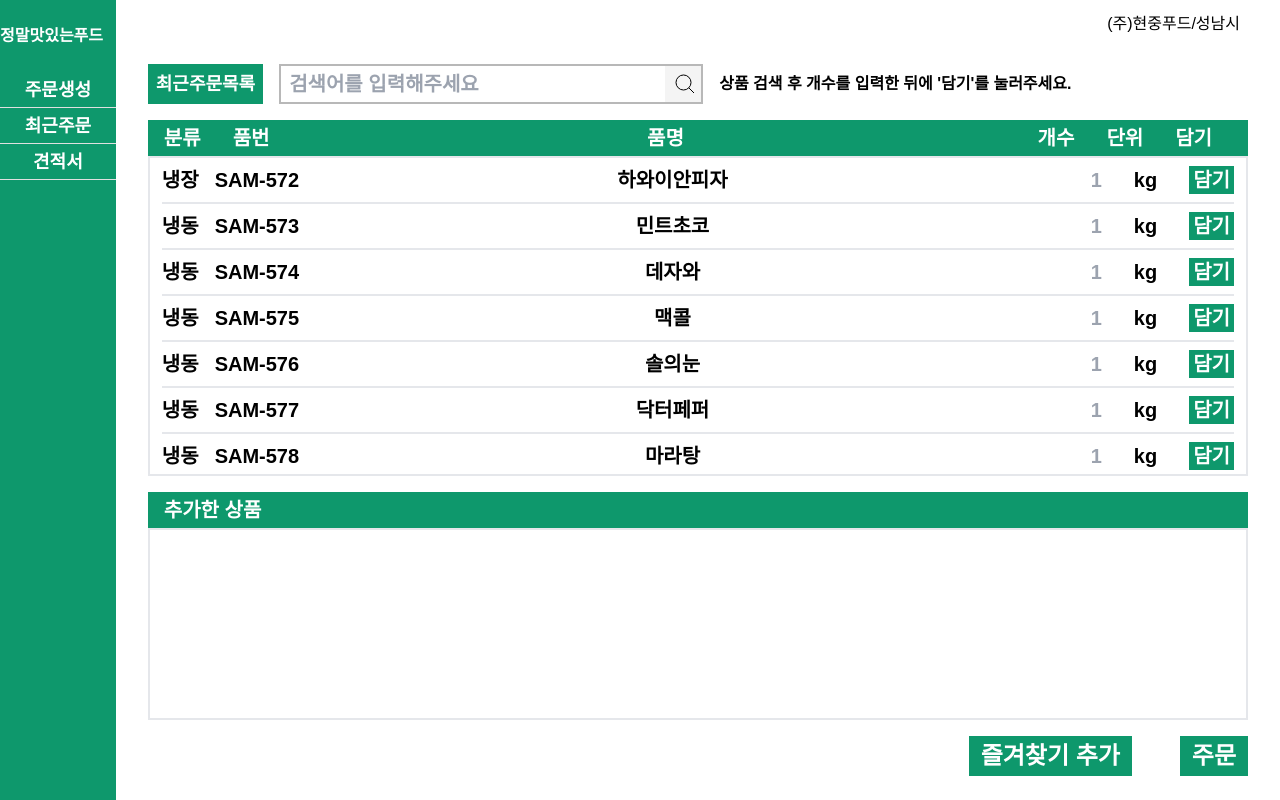
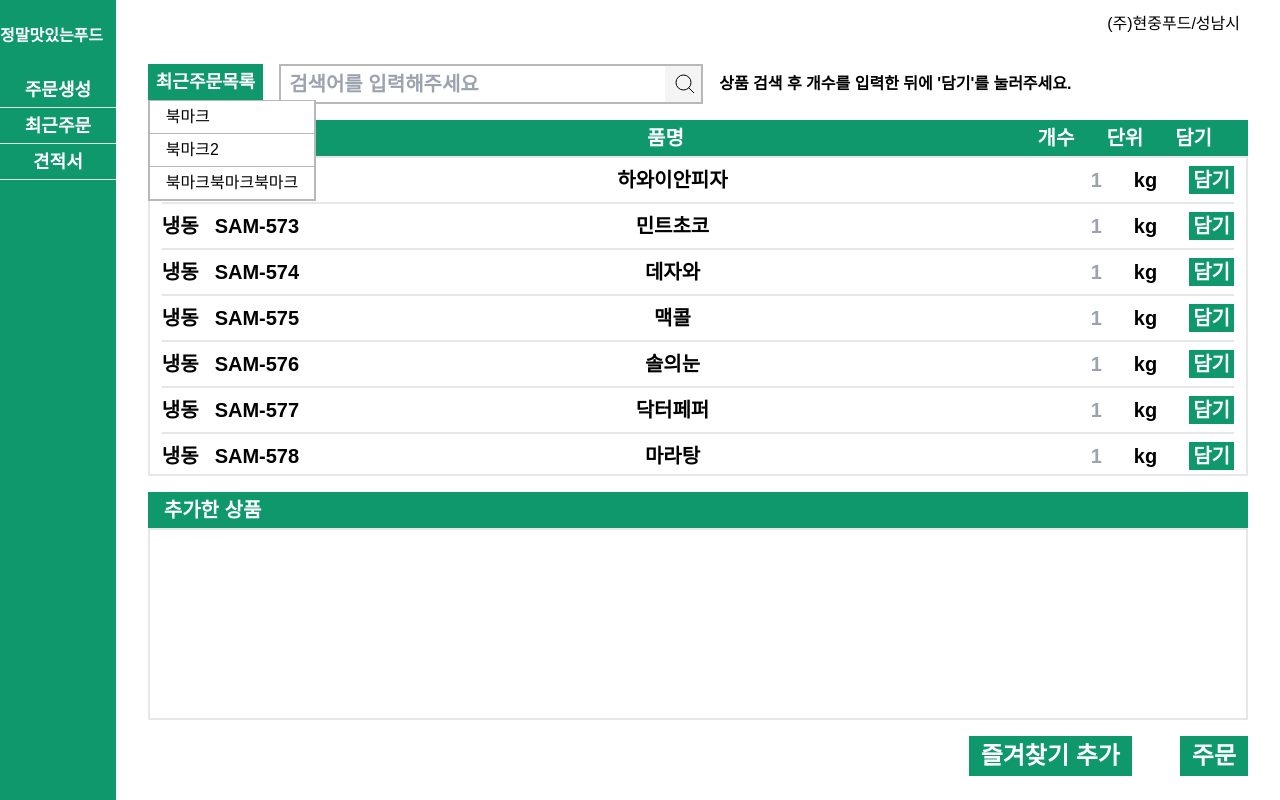
Before and after one commit to Web5rder/Web5rder-FE, a Next.js app: page /quotation in a window 1280 px wide. Both pictures are taken after a click on the button "최근주문목록". Built offline with nearby package versions, Linux system fonts and the light colour scheme.

Commit message:
✨[견적서페이지]: 즐겨찾기 드롭다운 추가

```diff
--- a/src/app/components/quotation/MainContainer.tsx
+++ b/src/app/components/quotation/MainContainer.tsx
@@ -22,7 +22,11 @@ export default function MainContainer() {
     bookmark: '',
   });
 
-  const [dialog, setDialog] = useState(false);
+  const [state, setState] = useState({
+    dialog: false,
+    showBookmark: false,
+  });
+
   const [searchResults, setSearchResults] = useState<ProductItemProps[]>([]);
   const [addedItems, setAddedItems] = useState<ProductItemProps[]>([]);
 
@@ -125,13 +129,32 @@ export default function MainContainer() {
   return (
     <div className="mt-14 px-8 py-2 w-full">
       <div className="flex gap-4">
-        <button
-          className="bg-primary-4 text-lg font-black text-white px-2 whitespace-nowrap"
-          type="button"
-          onClick={() => {}}
-        >
-          {QUOTATION_TEXT[0]}
-        </button>
+        <div>
+          <button
+            className="bg-primary-4 text-lg font-black text-white px-2 py-1 whitespace-nowrap"
+            type="button"
+            onClick={() => {
+              setState((prev) => ({
+                ...prev,
+                showBookmark: !prev.showBookmark,
+              }));
+            }}
+          >
+            {QUOTATION_TEXT[0]}
+          </button>
+          {state.showBookmark && (
+            <div className="absolute w-auto bg-white border-t-[1px] border-2 border-gray-2">
+              {['북마크', '북마크2', '북마크북마크북마크'].map((i) => (
+                <div
+                  key={i}
+                  className="px-4 py-1 border-b border-gray-2 cursor-pointer last:border-none"
+                >
+                  {i}
+                </div>
+              ))}
+            </div>
+          )}
+        </div>
         <div className="flex-center gap-2 bg-gray-0 border-2 border-gray-2 pr-1 focus-within:border-gray-7 focus-within:border-2">
           <Input
             textValue={inputState.search}
@@ -218,7 +241,7 @@ export default function MainContainer() {
       <div className="w-full flex justify-end gap-12 mt-4">
         <button
           onClick={() => {
-            setDialog(true);
+            setState((prev) => ({ ...prev, dialog: true }));
           }}
           type="button"
           className="bg-primary-4 text-white text-2xl px-3 py-1 font-black"
@@ -233,12 +256,12 @@ export default function MainContainer() {
           {QUOTATION_TEXT[4]}
         </button>
       </div>
-      {dialog && (
+      {state.dialog && (
         <Dialog
           isTwoButton
           topText="북마크 이름을 적어주세요"
           onSubBtnClick={() => {
-            setDialog(false);
+            setState((prev) => ({ ...prev, dialog: false }));
           }}
           onBtnClick={handleAddBookMark}
           hasInput
```
